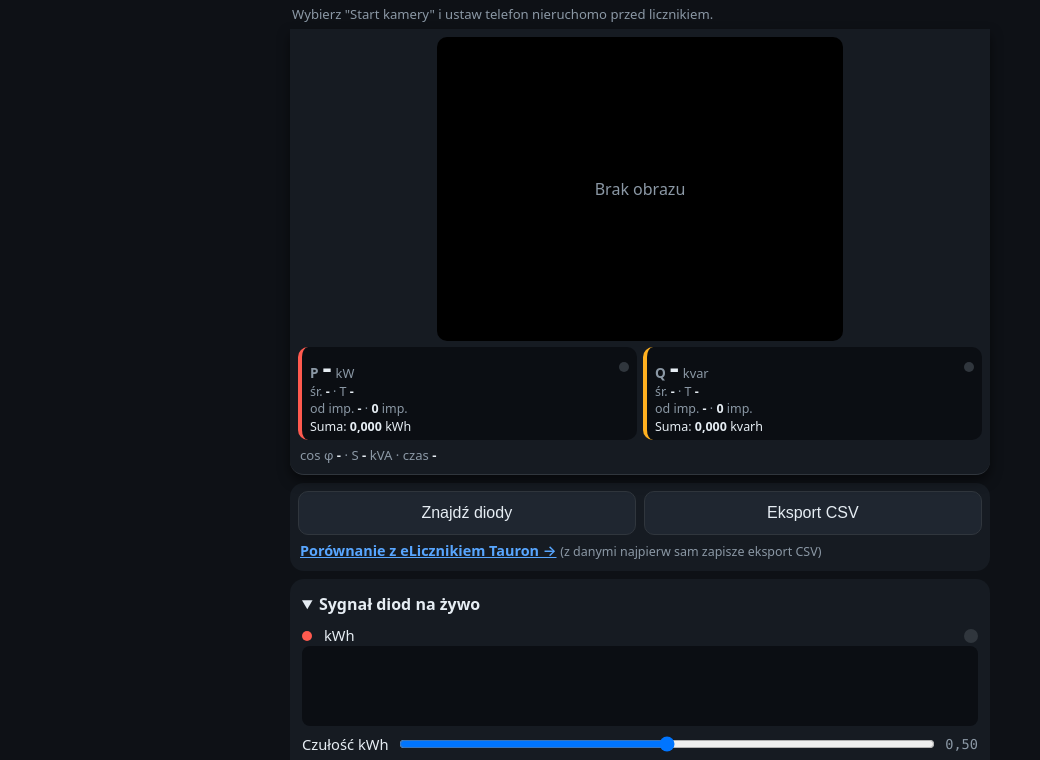
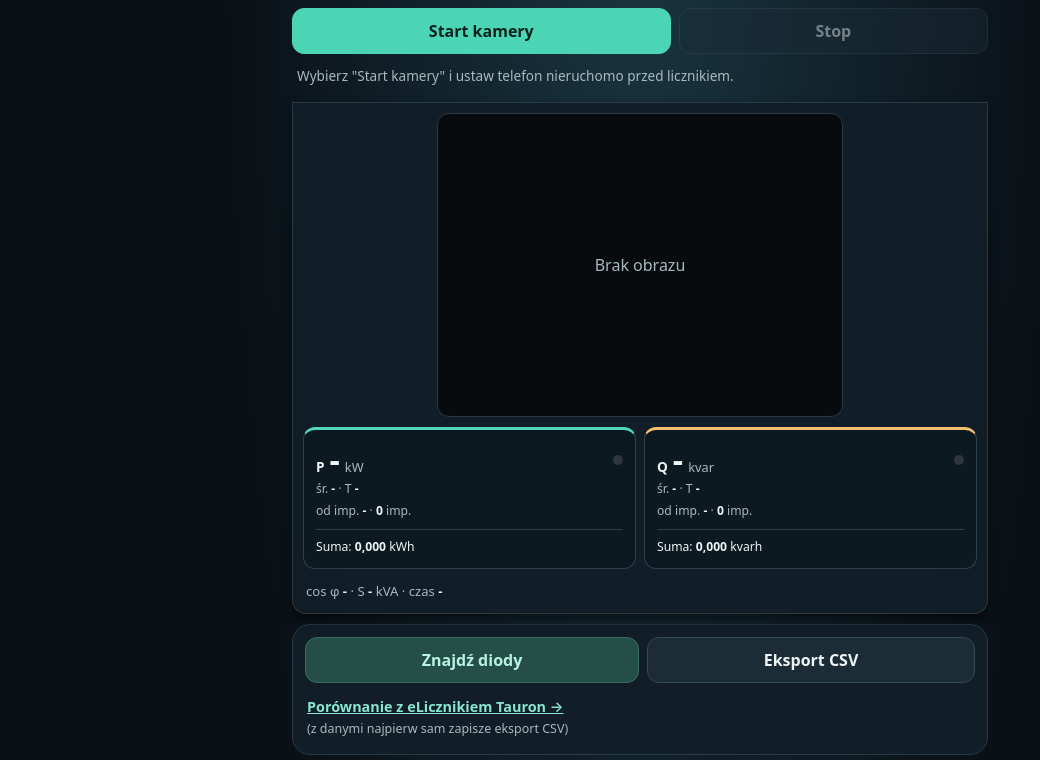
Before and after one commit to robs001b/licznik-impulsy, a plain HTML site: page index.html in a window 1280 px wide. Shown: the part 107-867 px from the top of the page, without its empty margins (0-1040 px from the left). Drawn offline with Linux system fonts and the light colour scheme.

Commit message:
Odśwież wygląd aplikacji licznika

```diff
--- a/style.css
+++ b/style.css
@@ -135,3 +135,79 @@ details.sec select{width:auto}
 @media (prefers-color-scheme: light){.support{border-color:#3a4554}}
 .rbsum{color:var(--tx)}
 @media (max-height:520px){.stick.pinned{position:relative;top:auto;box-shadow:none;border-bottom:0;border-radius:14px}}
+
+
+/* Odświeżony wygląd aplikacji */
+:root {
+  --bg: #0a1016;
+  --pn: #121e28;
+  --pn2: #1a2a36;
+  --tx: #eef5f4;
+  --mu: #a8b9bd;
+  --k0: #54d4bb;
+  --k1: #f2bf70;
+  --ac: #4cd5b4;
+}
+html, body {
+  background: radial-gradient(ellipse at 50% 0, #193541 0, #0a1016 46%);
+  font-family: system-ui, -apple-system, "Segoe UI", sans-serif;
+  line-height: 1.5;
+}
+header { max-width: 720px; margin: 0 auto; padding: 28px 16px 14px; }
+h1 { font-size: clamp(1.55rem, 5vw, 2.05rem); letter-spacing: -.035em; line-height: 1.15; }
+.sub { margin-top: 6px; font-size: .88rem; }
+main { padding: 0 12px 16px; }
+button, select, input[type=number] {
+  border: 1px solid #344b57;
+  border-radius: 12px;
+  background: #1b2c37;
+  font: inherit;
+}
+button { font-weight: 650; cursor: pointer; transition: background .15s, border-color .15s; }
+button:hover:not(:disabled) { background: #294250; }
+button:focus-visible, a:focus-visible, input:focus-visible, select:focus-visible, summary:focus-visible {
+  outline: 3px solid #7cebd0;
+  outline-offset: 3px;
+}
+button.primary { background: var(--ac); border-color: var(--ac); color: #08221c; }
+button.primary:hover:not(:disabled) { background: #82ead0; }
+.status { padding: 4px 3px 10px; font-size: .85rem; }
+.stick, .camwrap, details.sec {
+  background: rgba(18,30,40,.97);
+  border: 1px solid #263b46;
+  border-radius: 18px;
+}
+.stick { padding: 10px; box-shadow: 0 16px 35px #0003; }
+.cam { border-radius: 12px; background: #070b0e; border: 1px solid #273942; }
+.camhint { color: #a8b9bd; }
+.resbar { gap: 8px; margin-top: 10px; }
+.rb { background: #0d1921; border: 1px solid #2b424b; border-top: 3px solid var(--k0); border-radius: 12px; padding: 12px; min-width: 0; }
+.rb.k0b { border-left: 1px solid #2b424b; border-top-color: var(--k0); }
+.rb.k1b { border-left: 1px solid #2b424b; border-top-color: var(--k1); }
+.rbv { font-size: clamp(1.45rem, 6vw, 2rem); gap: 5px; }
+.rbl { color: var(--tx); font-size: .85rem; }
+.rbs { margin-top: 3px; font-size: .76rem; }
+.rbsum { margin-top: 9px; padding-top: 8px; border-top: 1px solid #2a4049; }
+.rbfoot { padding: 5px 3px 1px; }
+.stick + .camwrap { margin-top: 10px; padding: 12px; }
+.bar.top { gap: 8px; }
+button.find { background: #254e48; border-color: #376c60; color: #b6f4e2; }
+button.find:hover:not(:disabled) { background: #32675a; }
+.cmpl { margin: 13px 2px 3px; line-height: 1.5; }
+a { color: #89e4d0; }
+.cmpl .mu { display: block; margin-top: 3px; }
+details.sec { margin: 10px 0; padding: 13px 15px; }
+details.sec > summary { padding: 3px 0; font-size: .98rem; }
+details.sec[open] > summary { margin-bottom: 14px; }
+.sigc, .chartc { background: #0a151c; border: 1px solid #253943; border-radius: 10px; }
+.sig { margin-bottom: 16px; }
+.sighead { margin-bottom: 8px; font-weight: 650; }
+.card, .panel { background: #172630; }
+.support { border-color: #3e5148; background: linear-gradient(130deg, #253831, #172630); }
+footer { padding-top: 22px; }
+@media (max-width: 380px) {
+  header { padding-top: 20px; }
+  .rb { padding: 9px 7px; }
+  .rbv { font-size: 1.4rem; }
+  .rbs { font-size: .7rem; }
+}
```
